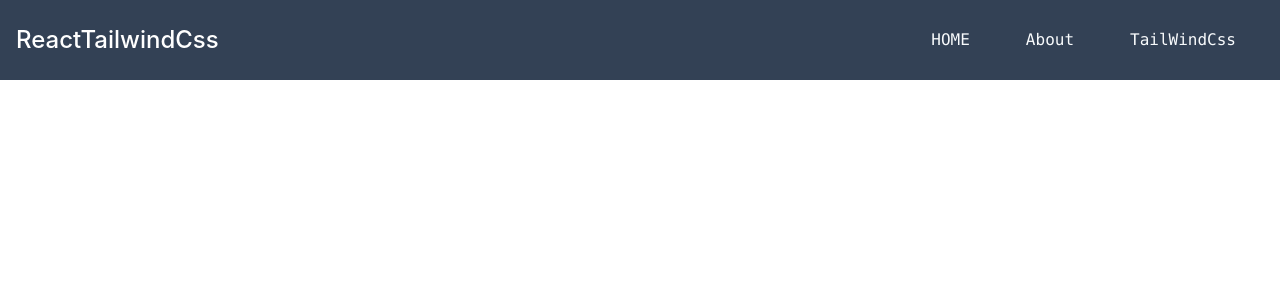
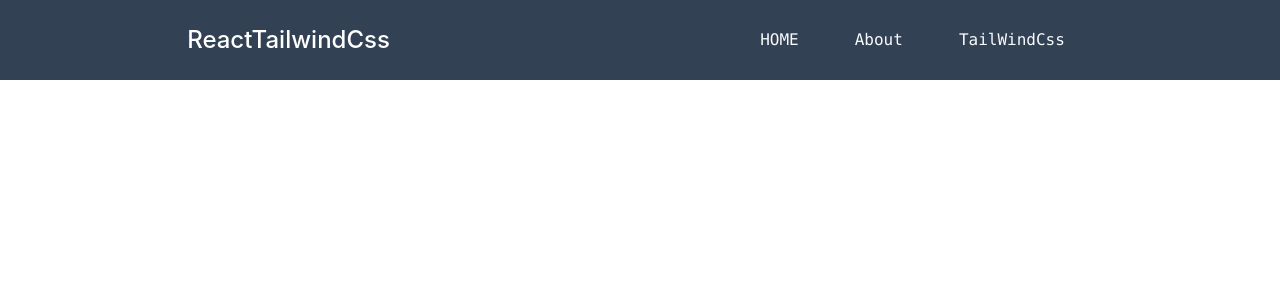
Before and after one commit to AnasAhmed-FS/ReactWillTailwind, a React (Create React App) app: page / in a window 1280 px wide. Shown: the top 300 px of the page. Built offline with nearby package versions, Linux system fonts and the light colour scheme.

Commit message:
Done work

```diff
--- a/src/components/Navpar.js
+++ b/src/components/Navpar.js
@@ -23,12 +23,10 @@ export default function Navpar() {
       >
         <section
           className="
-         mx-auto
-         flex justify-between
+         flex justify-between  sm:justify-around
          p-4
          fixed top-0 left-0 right-0 z-100
          bg-slate-700
-
          "
         >
           <h1 className="text-2xl sm:pt-2 font-medium">
@@ -50,8 +48,8 @@ export default function Navpar() {
             <div className="text-slate-50 font-mono md:mx-2 p-3 rounded-lg">
               <NavLink
                 className="rounded-lg hover:bg-sky-700 p-2 "
+                end
                 to={"/ReactWillTailwind"}
-                end
               >
                 HOME
               </NavLink>
@@ -78,7 +76,7 @@ export default function Navpar() {
         <section
           id="mobile-menu"
           onClick={NavPar}
-          className=" fixed top-11 left-0 right-0    hidden w-full     flex-col bg-black text-5xl"
+          className=" fixed top-12 left-0 right-0    hidden w-full     flex-col bg-black text-5xl"
         >
           <nav className="flex min-h-screen flex-col items-center py-5">
             <div className="text-slate-50 font-mono  text-2xl p-3 rounded-lg">
```
